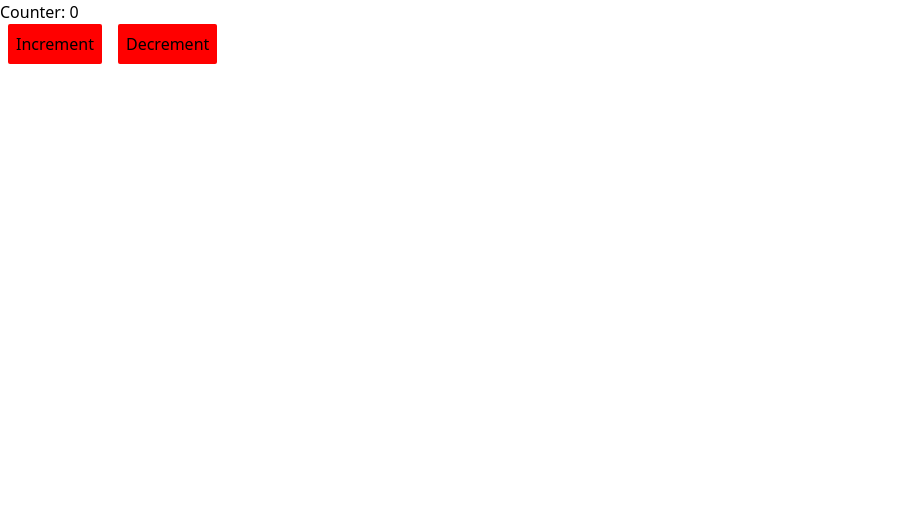
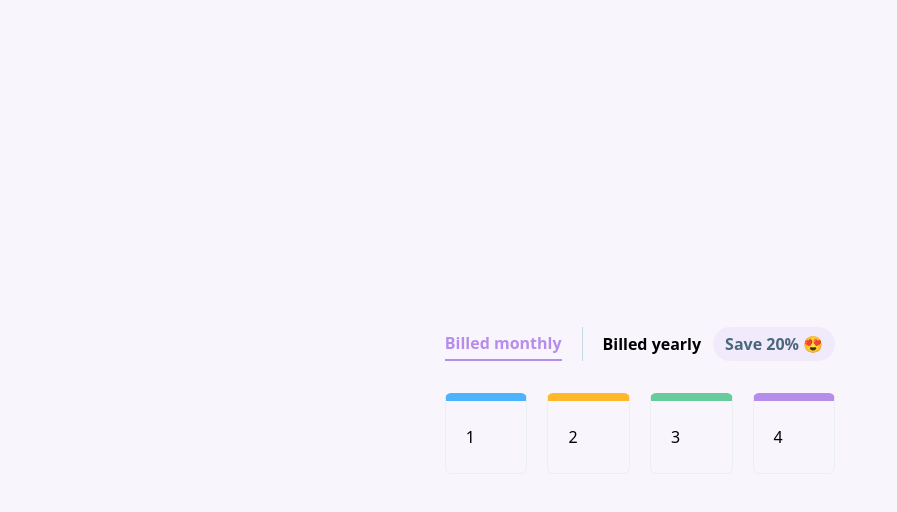
Before and after one commit to MHRafix/react.js-assessment, a React (Vite) app: page / in a window 1280 px wide. Shown: the top 512 px of the page, without its empty margins (0-897 px from the left). Built offline with nearby package versions, Linux system fonts and the light colour scheme.

Commit message:
toggle btn and price chart scaffolding done

```diff
--- a/src/App.tsx
+++ b/src/App.tsx
@@ -1,4 +1,4 @@
-import React from "react";
+import React, { useState } from "react";
 import { useDispatch, useSelector } from "react-redux";
 import { decrement, increment } from "./redux/actions/actions";
 
@@ -9,21 +9,64 @@ const App = () => {
   // Get dispatch function
   const dispatch = useDispatch();
 
+  const [isMonthlyTab, setIsMonthlyTab] = useState<boolean>(true);
+
   return (
+    <div className="h-[100vh] bg-[#F9F5FD] flex items-center justify-center">
       <div>
-      <h1>Counter: {count}</h1>
+        {/* tabs */}
+        <div className="flex gap-5">
           <button
-        className="bg-[red] p-2 rounded-sm mx-2"
-        onClick={() => dispatch(increment())}
+            onClick={() => setIsMonthlyTab(() => true)}
+            className={
+              isMonthlyTab
+                ? "text-[16px] font-bold text-[#b78deb] border-b-[2px] border-[#b78deb]"
+                : "text-[16px] font-semibold"
+            }
           >
-        Increment
+            Billed monthly
           </button>
+          <div className="w-[1px] bg-[#c6d7e3]"></div>
+          <div className="flex gap-3">
             <button
-        className="bg-[red] p-2 rounded-sm mx-2"
-        onClick={() => dispatch(decrement())}
+              onClick={() => setIsMonthlyTab(() => false)}
+              className={
+                !isMonthlyTab
+                  ? "text-[16px] font-bold text-[#b78deb] border-b-[2px] border-[#b78deb]"
+                  : "text-[16px] font-semibold"
+              }
             >
-        Decrement
+              Billed yearly
             </button>
+            <div className="text-[16px] font-semibold text-[#49687e] px-[12px] py-[5px] bg-[#F1EAFB] rounded-full">
+              Save 20% 😍
+            </div>
+          </div>
+        </div>
+
+        {/* content */}
+
+        <div className="mt-8">
+          {isMonthlyTab ? (
+            <div className="grid md:grid-cols-2 xl:grid-cols-4 gap-5">
+              <div className="border-t-[8px] border-t-[#4cb3fd] border-[1px] border-[#eaeff2] py-[24px] px-[20px] rounded-md">
+                1
+              </div>
+              <div className="border-t-[8px] border-t-[#ffb72c] border-[1px] border-[#eaeff2] py-[24px] px-[20px] rounded-md">
+                2
+              </div>
+              <div className="border-t-[8px] border-t-[#68cb9b] border-[1px] border-[#eaeff2] py-[24px] px-[20px] rounded-md">
+                3
+              </div>
+              <div className="border-t-[8px] border-t-[#b78deb] border-[1px] border-[#eaeff2] py-[24px] px-[20px] rounded-md">
+                4
+              </div>
+            </div>
+          ) : (
+            <div className="yearly_content">yearly</div>
+          )}
+        </div>
+      </div>
     </div>
   );
 };
```
Also changed, not shown: src/styles/tailwind.css (+4 -3 lines), tailwind.config.js (+4 -4 lines). Lines whose indentation alone changed are shown as unchanged.
